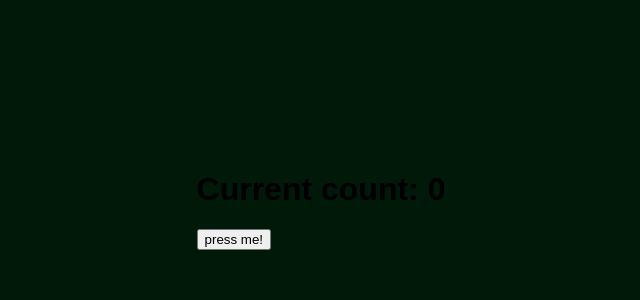
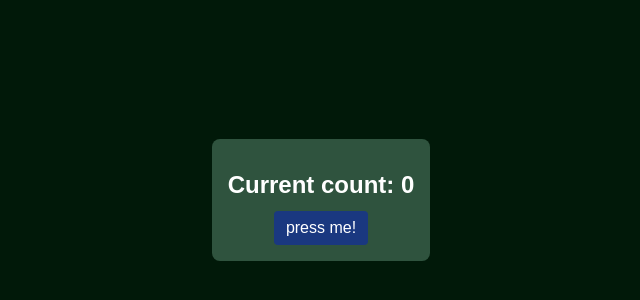
Before and after one commit to Tarkus43/React-Counter-Button-first-react-code-, a React (Vite) app: page / in a window 1280 px wide. Shown: the part 208-508 px from the top of the page, without its empty margins (319-959 px from the left). Built offline with nearby package versions, Linux system fonts and the light colour scheme.

Commit message:
added some styles

```diff
--- a/src/components/Counter.css
+++ b/src/components/Counter.css
@@ -0,0 +1,26 @@
+.counter {
+    background-color: #2f533e;
+    border-radius: 8px;
+    padding: 16px;
+    text-align: center;
+}
+
+.counter_title {
+    color: #ffffff;
+    font-size: 24px;
+    margin-bottom: 12px;
+}
+
+.counter_btn {
+    background-color: #0018cc75;
+    border: none;
+    border-radius: 4px;
+    color: #ffffff;
+    cursor: pointer;
+    font-size: 16px;
+    padding: 8px 12px;
+}
+
+.counter_btn:hover {
+    background-color: #005a9e;
+}
--- a/src/components/Counter.jsx
+++ b/src/components/Counter.jsx
@@ -1,4 +1,5 @@
 import { useState } from 'react'
+import './Counter.css'
 
 const Counter = (props) => {
     let [count, setCount] = useState(0)
```
